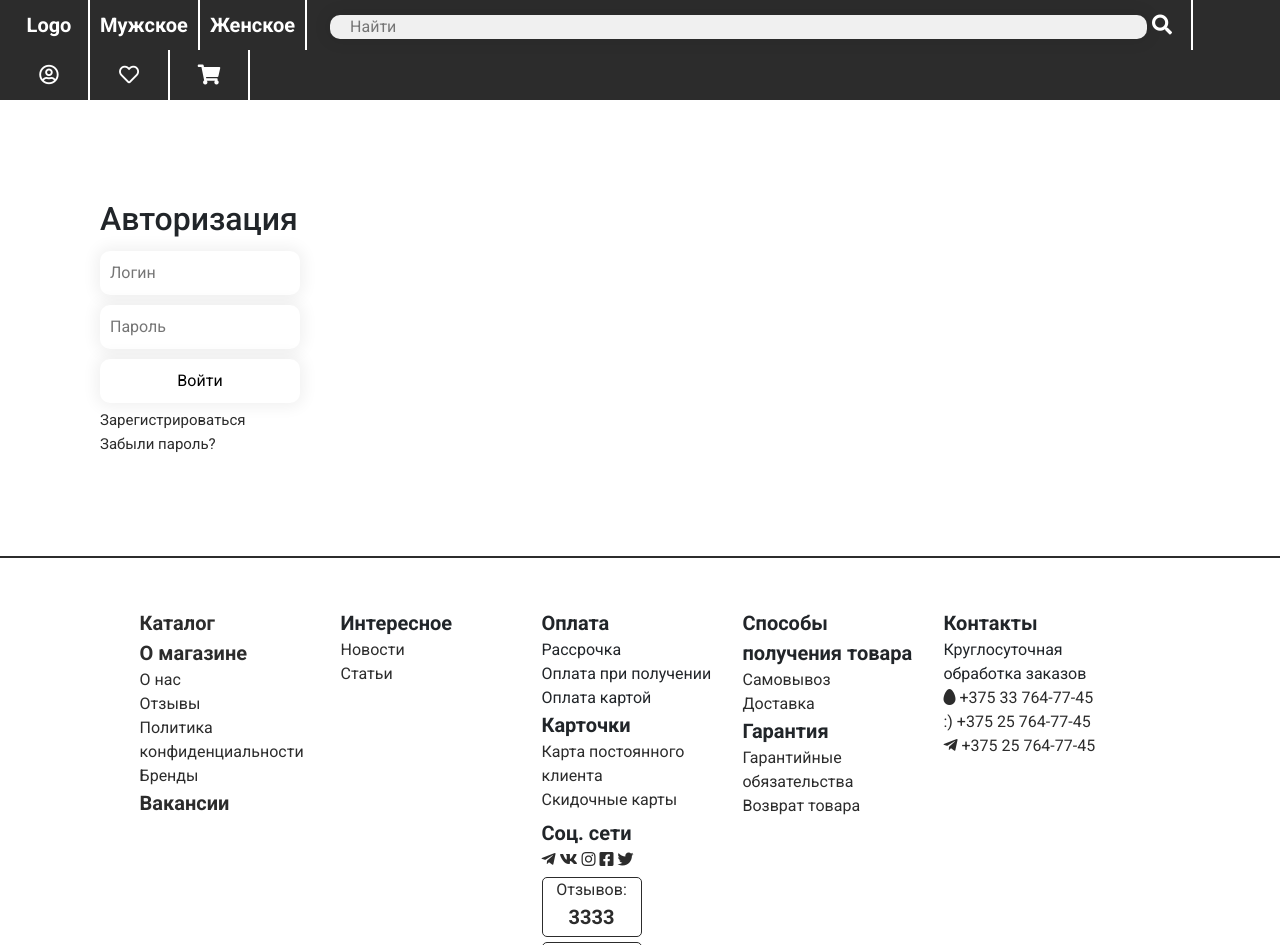
After one commit to Ewonex/OnlineShop, a Django app: page /authorization in a window 1280 px wide. The commit adds this page. Shown: the top 945 px of the page. Run offline with Django 4.2, Linux system fonts and the light colour scheme.

Commit message:
Authorization page.

```diff
--- a/Shop/main/static/main/css/main.css
+++ b/Shop/main/static/main/css/main.css
@@ -45,6 +45,7 @@ header.searchDiv{
     font-size: 24px;
 }
 header .searchDiv input {
+    box-shadow: 0 0 15px 4px rgba(0,0,0,0.06);
     margin-right: 5px;
     display: inline-block;
     height: 24px;
@@ -58,6 +59,10 @@ header .searchDiv input {
     text-align: left;
 }
 
+header .searchDiv input:active{
+    transition: all .4s ease;
+    transform: scale(1.01);
+}
 
 
 footer {
@@ -110,6 +115,12 @@ footer .info_card {
     max-width: 1000px;
     position: relative;
     margin: auto;
+}
+.slideshow-container img {
+    border-radius: 5px;
+    max-height: 500px;
+    max-width:  1000px;
+    object-fit: cover;
 }
 
 .prev, .next {
@@ -191,3 +202,33 @@ footer .info_card {
 .infoCards .container {
     padding: 2px 16px;
 }
+
+.registrationDiv {
+
+}
+
+.registrationDiv input[type=text], input[type=email], input[type=password], input[type=number], select, input[type=file], button{
+    border-radius: 10px;
+    margin-top: 5px;
+    margin-bottom: 5px;
+    padding: 10px;
+    border: 0;
+    width: 200px;
+    box-shadow: 0 0 15px 4px rgba(0,0,0,0.06);
+}
+
+.registrationDiv input:active{
+    transition: all .4s ease;
+    transform: scale(1.05);
+}
+
+.registrationDiv button {
+    background-color: white;
+}
+
+.registrationDiv button:hover {
+    transition: all .4s ease;
+    transform: scale(1.05);
+    color: #eb5959;
+    background-color: #f8ecec;
+}
--- /dev/null
+++ b/Shop/main/templates/main/authorization.html
@@ -0,0 +1,21 @@
+{% extends 'main/loyaout.html' %}
+{% block titleBlock %} Авторизация {% endblock %}
+    {% block jsBlock %}
+      <script>
+
+      </script>
+    {% endblock %}
+{% block bodyBlock %}
+    <div class="registrationDiv">
+        <form>
+            <h2>Авторизация</h2>
+            <input type="text" placeholder="Логин"><br>
+            <input type="password" placeholder="Пароль"><br>
+            <button type="submit">Войти</button>
+        </form>
+        <span style="font-size: 15px;">
+            <a href="">Зарегистрироваться</a><br>
+            <a href="">Забыли пароль?</a><br>
+        </span>
+    </div>
+{% endblock %}
--- a/Shop/main/templates/main/loyaout.html
+++ b/Shop/main/templates/main/loyaout.html
@@ -14,9 +14,9 @@
 </head>
 <body>
     <header>
-        <div><a href="">Logo</a></div><div><a href="">Мужское</a></div><div><a href="">Женское</a></div>
+        <div><a href="{% url 'main_page' %}">Logo</a></div><div><a href="">Мужское</a></div><div><a href="">Женское</a></div>
         <div class="searchDiv"><input type="text" placeholder="Найти"><a href=""><i class="fas fa-search"></i></a></div>
-        <div><a href=""><i class="far fa-user-circle"></i></a></div><div><a href=""><i class="far fa-heart"></i></a></div><div><a href=""><i class="fas fa-shopping-cart"></i></a></div>
+        <div><a href="{% url 'authorization_page' %}"><i class="far fa-user-circle"></i></a></div><div><a href=""><i class="far fa-heart"></i></a></div><div><a href=""><i class="fas fa-shopping-cart"></i></a></div>
     </header>
     <main class="main-part">
         {% block bodyBlock %}
--- a/Shop/main/urls.py
+++ b/Shop/main/urls.py
@@ -2,5 +2,6 @@ from django.urls import path, include
 from . import views
 
 urlpatterns = [
-    path('', views.index, name='main_page')
+    path('', views.index, name='main_page'),
+    path('authorization', views.authorization, name='authorization_page'),
 ]
--- a/Shop/main/views.py
+++ b/Shop/main/views.py
@@ -5,3 +5,9 @@ def index(request):
 
     }
     return render(request, 'main/index.html', data)
+
+def authorization(request):
+    data = {
+
+    }
+    return render(request, 'main/authorization.html', data)
```
